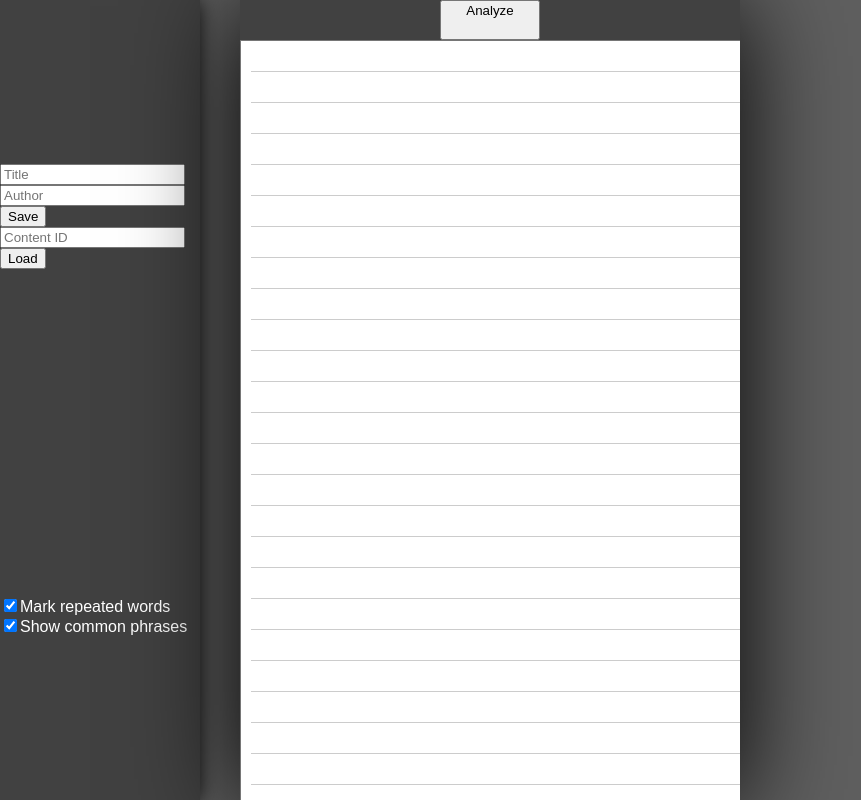
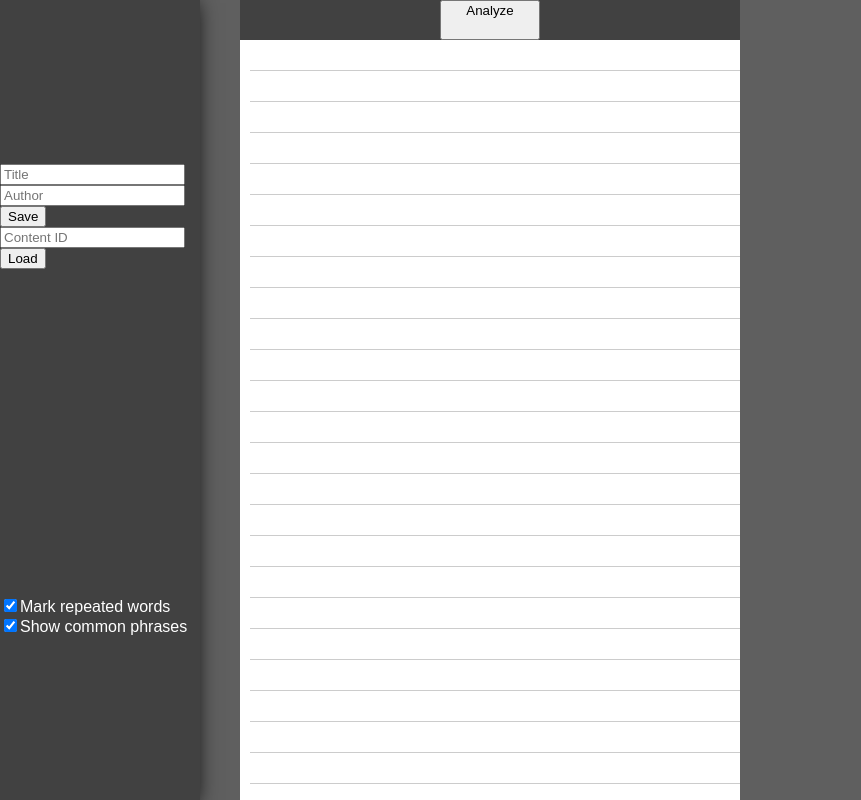
Before and after one commit to willresen/stanza, a React app: page / in a window 1280 px wide. Shown: the whole page, without its empty margins (0-861 px from the left). Built offline with nearby package versions, Linux system fonts and the light colour scheme.

Commit message:
Change styling for sidebar and box shadows

```diff
--- a/public/style.css
+++ b/public/style.css
@@ -20,7 +20,7 @@ html, body, #app {
   position: absolute;
   top: 0;
   background-color: rgb(65, 65, 65);
-  box-shadow: -2px 1px 20px 0px black;
+  box-shadow: -4px 3px 20px 0px black
 }
 
 #workspace {
@@ -29,7 +29,6 @@ html, body, #app {
   flex-flow: column;
   left: 240px;
   width: 500px;
-  box-shadow: -1px 6px 100px 0px black;
   overflow-y: auto;
 }
 
@@ -41,6 +40,7 @@ html, body, #app {
 }
 
 .text {
+  border: none;
   overflow-y: auto;
   font-size: 16px;
   font-weight: 100;
```
